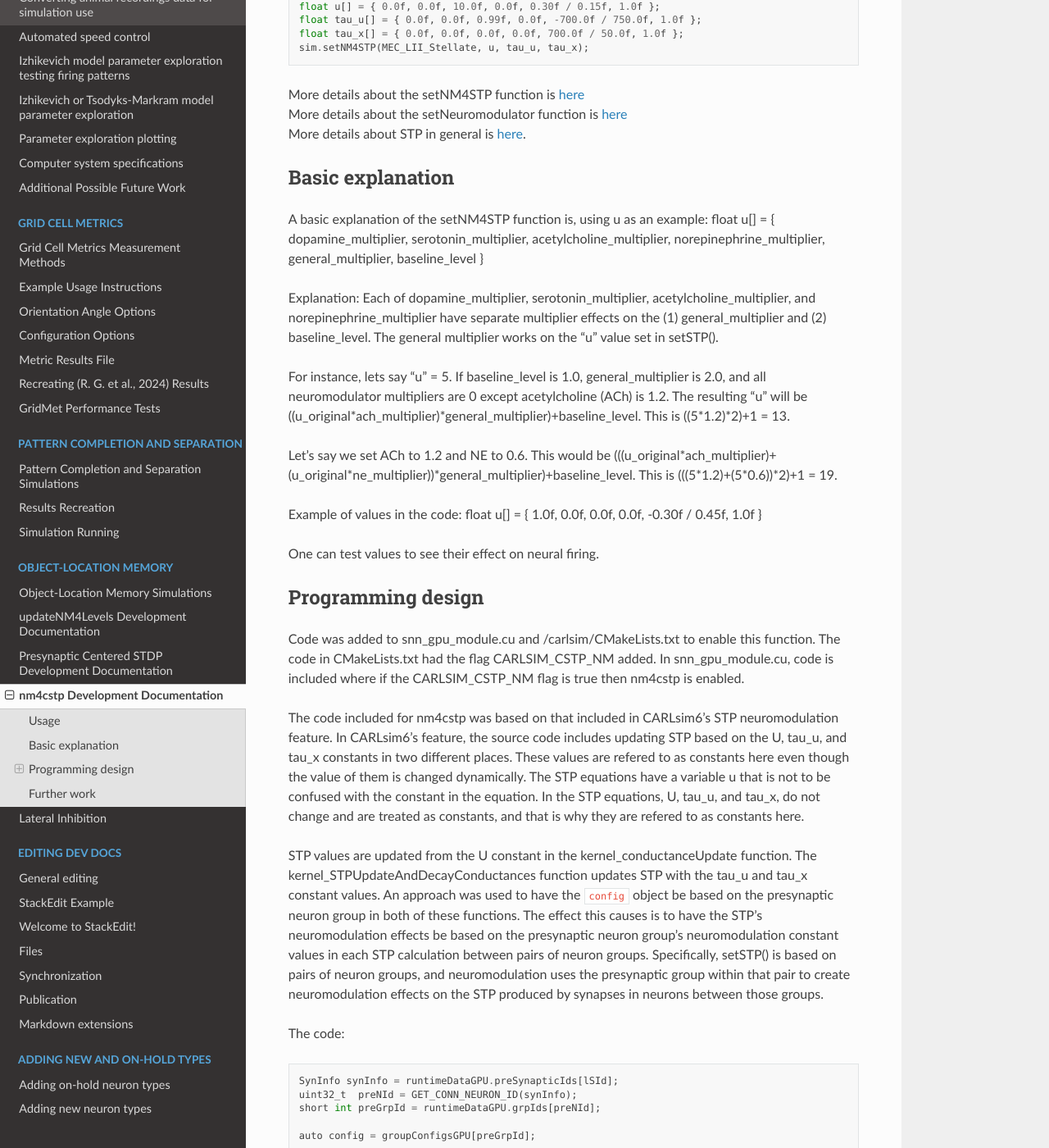
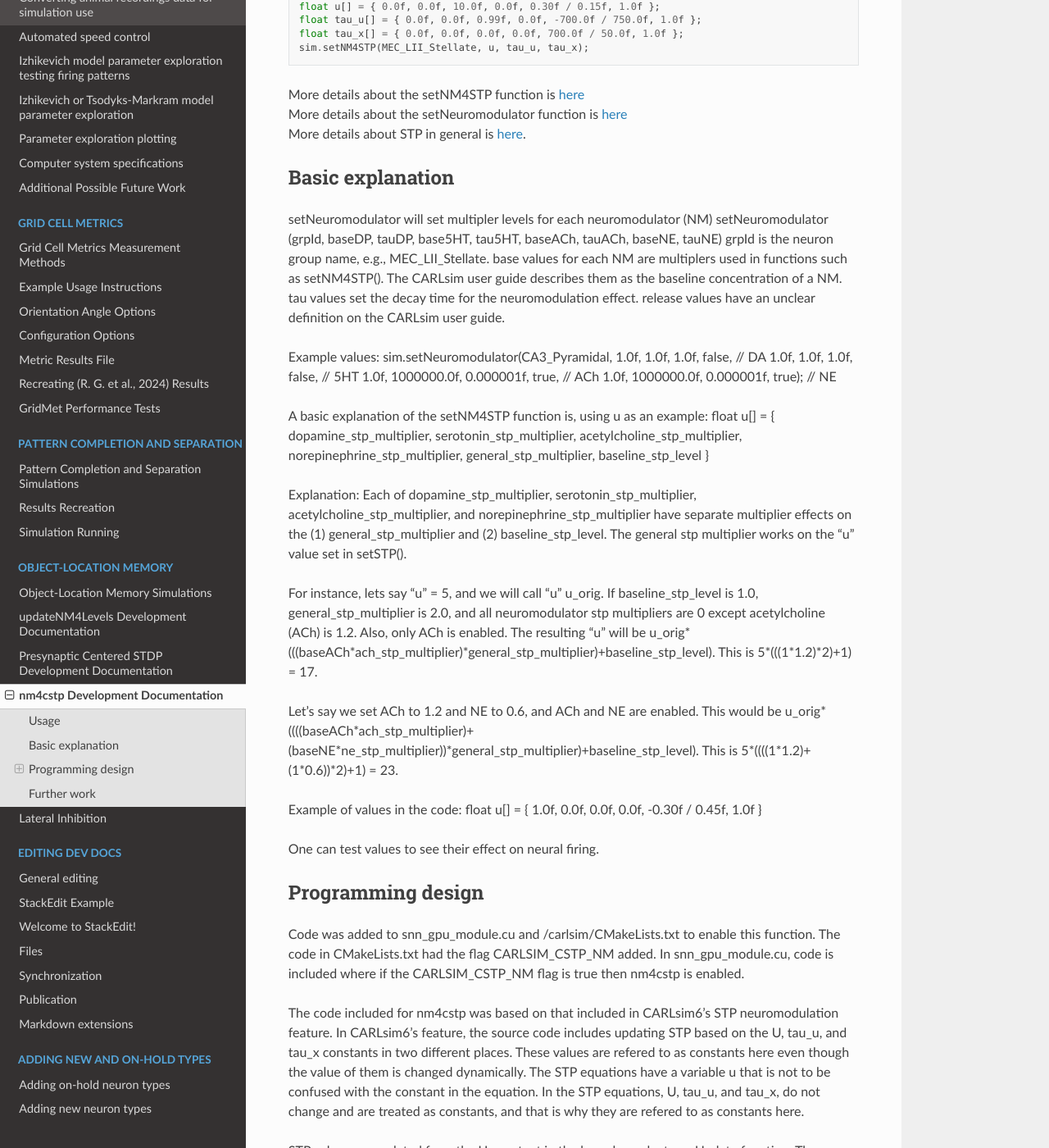
Before and after one commit to Hippocampome-Org/hco_dev_docs, a Sphinx documentation site: the page built from docs/oblomem/nm4cstp.md, in a window 1280 px wide and 1400 px high, scrolled down 954 px. Shown: the whole window at 82% size. Built offline with Sphinx 7.4.7 and the Read the Docs theme 3.1.0, drawn with Linux system fonts in a browser that asks for light colours.

Commit message:
added to nm4cstp page

```diff
--- a/docs/oblomem/nm4cstp.md
+++ b/docs/oblomem/nm4cstp.md
@@ -31,15 +31,30 @@ More details about the setNM4STP function is [here](https://uci-carl.github.io/C
 <br>More details about STP in general is [here](http://www.scholarpedia.org/article/Short-term_synaptic_plasticity).
 
 ## Basic explanation
+
+setNeuromodulator will set multipler levels for each neuromodulator (NM)
+setNeuromodulator (grpId, baseDP, tauDP, base5HT, tau5HT, baseACh, tauACh, baseNE, tauNE)
+grpId is the neuron group name, e.g., MEC_LII_Stellate.
+base values for each NM are multiplers used in functions such as setNM4STP(). The CARLsim user guide describes them as the baseline concentration of a NM.
+tau values set the decay time for the neuromodulation effect.
+release values have an unclear definition on the CARLsim user guide.
+
+Example values:
+sim.setNeuromodulator(CA3_Pyramidal,
+    1.0f, 1.0f, 1.0f, false, // DA
+    1.0f, 1.0f, 1.0f, false, // 5HT
+    1.0f, 1000000.0f, 0.000001f, true, // ACh
+    1.0f, 1000000.0f, 0.000001f, true); // NE
+
 A basic explanation of the setNM4STP function is, using u as an example:
-float u\[\] = { dopamine_multiplier, serotonin_multiplier, acetylcholine_multiplier, norepinephrine_multiplier, general_multiplier, baseline_level }
+float u\[\] = { dopamine_stp_multiplier, serotonin_stp_multiplier, acetylcholine_stp_multiplier, norepinephrine_stp_multiplier, general_stp_multiplier, baseline_stp_level }
 
 Explanation:
-Each of dopamine_multiplier, serotonin_multiplier, acetylcholine_multiplier, and norepinephrine_multiplier have separate multiplier effects on the (1) general_multiplier and (2) baseline_level. The general multiplier works on the “u” value set in setSTP().
+Each of dopamine_stp_multiplier, serotonin_stp_multiplier, acetylcholine_stp_multiplier, and norepinephrine_stp_multiplier have separate multiplier effects on the (1) general_stp_multiplier and (2) baseline_stp_level. The general stp multiplier works on the “u” value set in setSTP().
 
-For instance, lets say “u” = 5. If baseline_level is 1.0, general_multiplier is 2.0, and all neuromodulator multipliers are 0 except acetylcholine (ACh) is 1.2. The resulting “u” will be ((u_original\*ach_multiplier)\*general_multiplier)+baseline_level. This is ((5\*1.2)\*2)+1 = 13.
+For instance, lets say “u” = 5, and we will call "u" u_orig. If baseline_stp_level is 1.0, general_stp_multiplier is 2.0, and all neuromodulator stp multipliers are 0 except acetylcholine (ACh) is 1.2. Also, only ACh is enabled. The resulting “u” will be u_orig*(((baseACh\*ach_stp_multiplier)\*general_stp_multiplier)+baseline_stp_level). This is 5*(((1\*1.2)\*2)+1) = 17.
 
-Let’s say we set ACh to 1.2 and NE to 0.6. This would be (((u_original\*ach_multiplier)+(u_original\*ne_multiplier))\*general_multiplier)+baseline_level. This is (((5\*1.2)+(5\*0.6))\*2)+1 = 19.
+Let’s say we set ACh to 1.2 and NE to 0.6, and ACh and NE are enabled. This would be u_orig*((((baseACh\*ach_stp_multiplier)+(baseNE\*ne_stp_multiplier))\*general_stp_multiplier)+baseline_stp_level). This is 5*((((1\*1.2)+(1\*0.6))\*2)+1) = 23.
 
 Example of values in the code:
 float u\[\] = { 1.0f, 0.0f, 0.0f, 0.0f, -0.30f / 0.45f, 1.0f }
```
